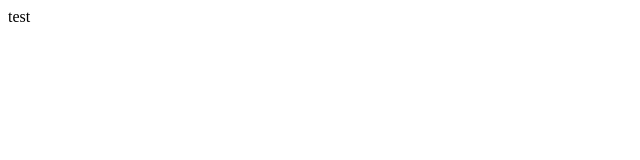
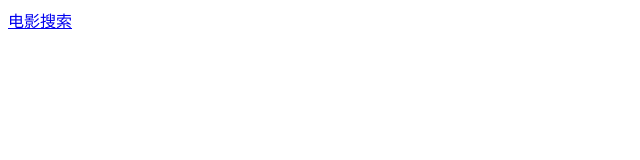
Before and after one commit to Zhouxuan0203/Zhouxuan0203.github.io, a plain HTML site: page index.html in a window 1280 px wide. Shown: the whole page, without its empty margins (0-640 px from the left). Drawn offline with Linux system fonts and the light colour scheme.

Commit message:
first update

```diff
--- a/index.html
+++ b/index.html
@@ -9,7 +9,7 @@
 </head>
 
 <body>
-    test
+    <a href="https://i69.top/o2GF">电影搜索</a>
 </body>
 
 </html>
```
